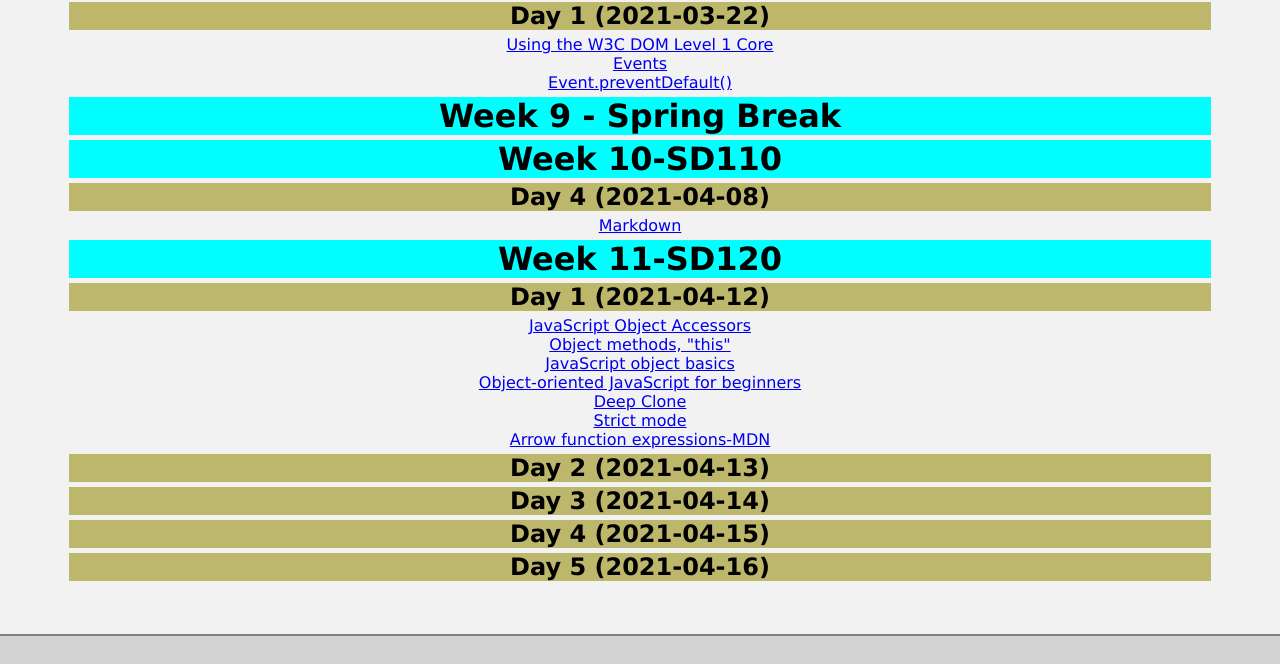
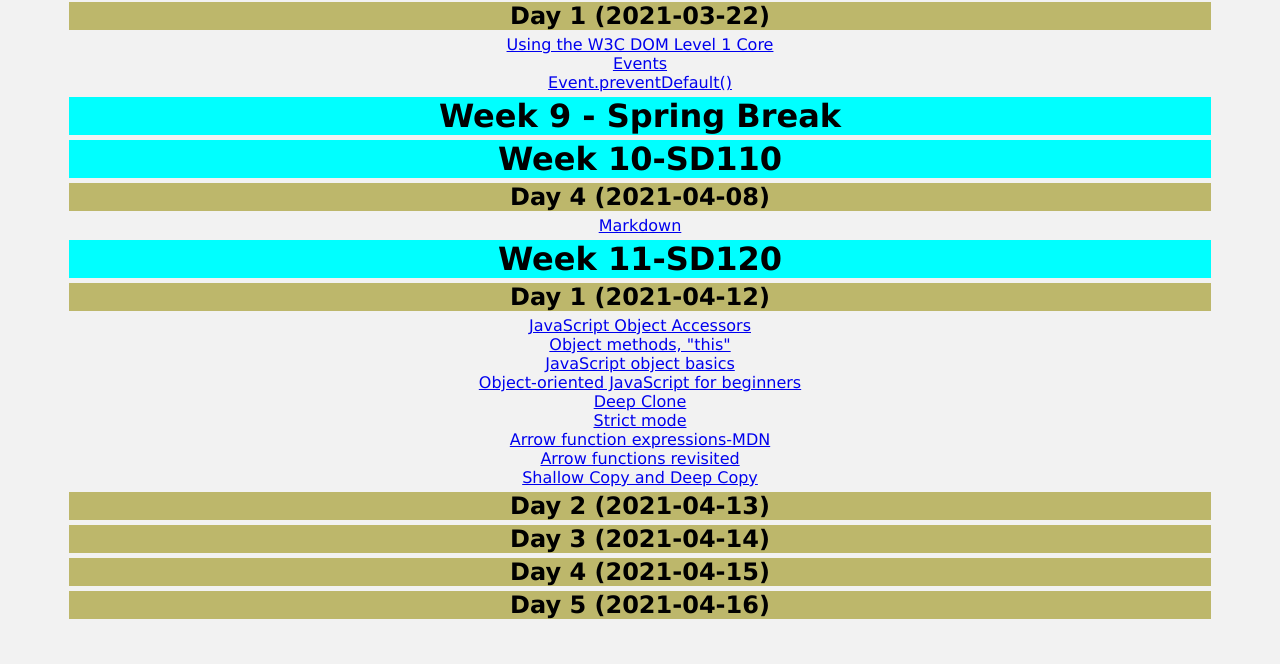
Before and after one commit to HaoGong73/mittlearning, a plain HTML site: page research.html in a window 1280 px wide. Shown: the part 3982-4646 px from the top of the page. Drawn offline with Linux system fonts and the light colour scheme.

Commit message:
arrow function

```diff
--- a/research.html
+++ b/research.html
@@ -220,6 +220,8 @@
       <a href="https://stackoverflow.com/questions/122102/what-is-the-most-efficient-way-to-deep-clone-an-object-in-javascript" target="_blank">Deep Clone</a><br>
       <a href="https://developer.mozilla.org/en-US/docs/Web/JavaScript/Reference/Strict_mode" target="_blank">Strict mode</a><br>
       <a href="https://developer.mozilla.org/en-US/docs/Web/JavaScript/Reference/Functions/Arrow_functions" target="_blank">Arrow function expressions-MDN</a><br>
+      <a href="https://javascript.info/arrow-functions" target="_blank">Arrow functions revisited</a><br>
+      <a href="https://medium.com/@manjuladube/understanding-deep-and-shallow-copy-in-javascript-13438bad941c" target="_blank">Shallow Copy and Deep Copy</a><br>
       <h2>Day 2 (2021-04-13)</h2>
       <h2>Day 3 (2021-04-14)</h2>
       <h2>Day 4 (2021-04-15)</h2>
```
